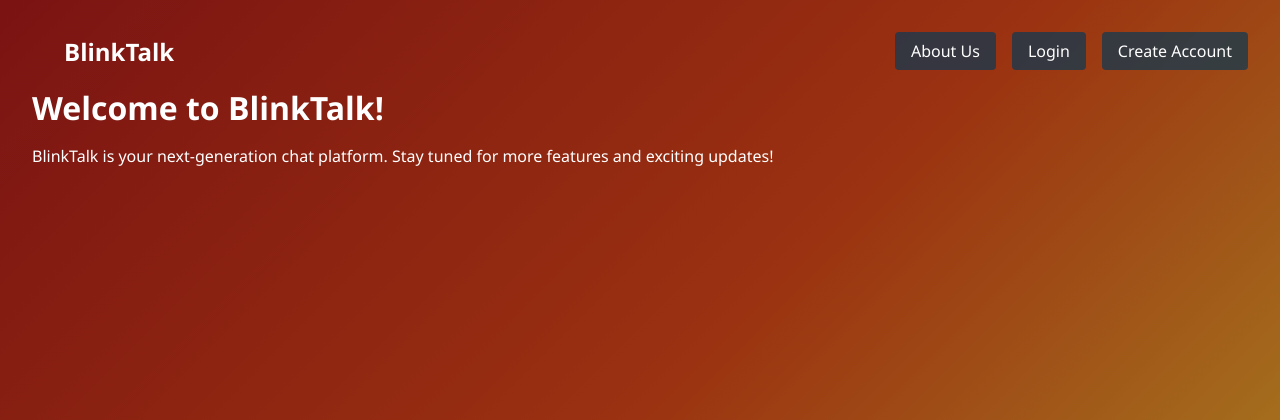
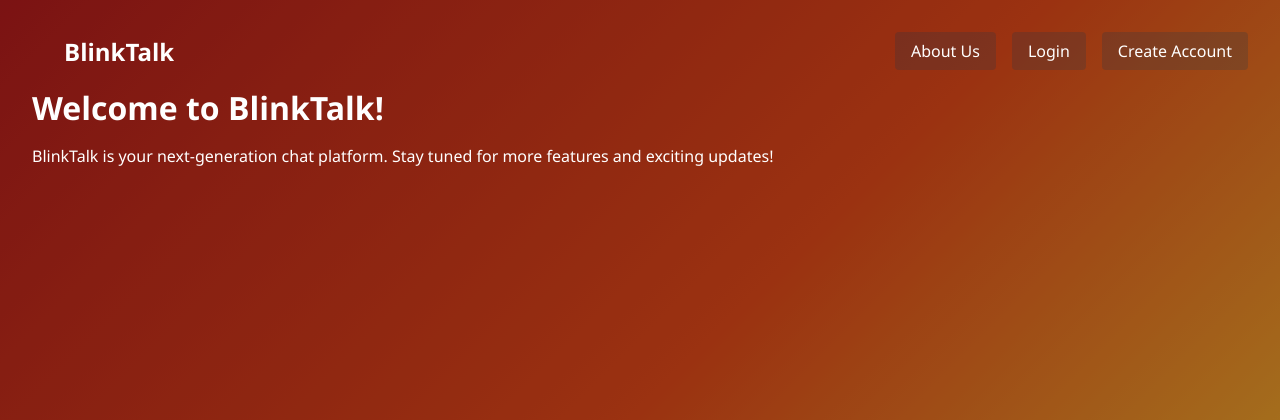
Before and after one commit to davidvillon04/blinktalk, a Flask app: page / in a window 1280 px wide. Shown: the top 420 px of the page. Run offline with Flask 3, Linux system fonts and the light colour scheme.

Commit message:
Created styles.css

```diff
--- a/backend/templates/base.html
+++ b/backend/templates/base.html
@@ -8,127 +8,10 @@
          rel="stylesheet"
          href="https://cdnjs.cloudflare.com/ajax/libs/font-awesome/6.4.0/css/all.min.css"
       />
-      <style>
-         /* Reset some default margins/padding */
-         * {
-            margin: 0;
-            padding: 0;
-            box-sizing: border-box;
-         }
-
-         body {
-            font-family: "Segoe UI", Tahoma, Geneva, Verdana, sans-serif;
-            /* Autumn-themed background gradient */
-            background: linear-gradient(135deg, #b71c1c, #e64a19, #fdd835);
-            min-height: 100vh;
-            color: #ffffff;
-            position: relative; /* create a stacking context */
-            overflow-x: hidden; /* optional, prevents horizontal scroll */
-         }
-
-         /*
-          The pseudo-element overlay:
-          - covers the entire screen
-          - uses a semi-transparent black
-          - sits behind the page content
-        */
-         body::before {
-            content: "";
-            position: fixed; /* so it stays put even when scrolling */
-            top: 0;
-            left: 0;
-            right: 0;
-            bottom: 0;
-            background: rgba(0, 0, 0, 0.329); /* adjust alpha as desired */
-            pointer-events: none; /* don't block clicks */
-            z-index: 0; /* behind content */
-         }
-
-         /*
-          Make all direct children of body (i.e., your page content) appear above the overlay
-          by giving them a higher z-index. This ensures the overlay is "behind" everything.
-        */
-         body > * {
-            position: relative;
-            z-index: 1;
-         }
-
-         h1,
-         h2,
-         h3 {
-            margin-bottom: 1rem;
-         }
-
-         /* Form styling */
-         form {
-            display: flex;
-            flex-direction: column;
-            gap: 1rem;
-         }
-
-         label {
-            font-weight: 500;
-         }
-
-         input[type="text"],
-         input[type="password"] {
-            padding: 0.5rem;
-            border: 1px solid #ccc;
-            border-radius: 4px;
-            border-color: #d84315;
-            background-color: rgba(255, 255, 255, 0.9);
-            color: #333;
-         }
-
-         input[type="submit"] {
-            background-color: #e64a19;
-            color: #ffffff;
-            border: none;
-            padding: 0.7rem;
-            border-radius: 4px;
-            cursor: pointer;
-            font-size: 1rem;
-            transition: background-color 0.3s ease;
-         }
-
-         input[type="submit"]:hover {
-            background-color: #d84315;
-         }
-
-         a {
-            color: #ffcc80;
-            text-decoration: underline;
-         }
-
-         a:hover {
-            color: #ffffff;
-         }
-
-         .flash-messages {
-            margin-bottom: 1rem;
-            color: #ffcccc;
-            font-weight: bold;
-         }
-
-         meter {
-            width: 100%;
-            height: 10px;
-         }
-         meter::-webkit-meter-bar {
-            background: #ddd;
-            border-radius: 4px;
-         }
-         meter::-webkit-meter-optimum-value {
-            background: var(--strength-color, #ff4444);
-            border-radius: 4px;
-         }
-         meter::-moz-meter-bar {
-            background: var(--strength-color, #ff4444);
-            border-radius: 4px;
-         }
-      </style>
+      <!-- Link to external CSS file -->
+      <link rel="stylesheet" href="{{ url_for('static', filename='css/styles.css') }}" />
    </head>
    <body>
-      {% block content %} {% endblock %}
+      {% block content %}{% endblock %}
    </body>
 </html>
--- a/backend/templates/index.html
+++ b/backend/templates/index.html
@@ -15,39 +15,9 @@
 
    <!-- Right side: Links/Buttons -->
    <div style="display: flex; gap: 1rem">
-      <a
-         href="{{ url_for('about') }}"
-         style="
-            padding: 0.5rem 1rem;
-            background-color: rgba(10, 58, 84, 0.7);
-            border-radius: 4px;
-            text-decoration: none;
-            color: #ffffff;
-         "
-         >About Us</a
-      >
-      <a
-         href="{{ url_for('login') }}"
-         style="
-            padding: 0.5rem 1rem;
-            background-color: rgba(10, 58, 84, 0.7);
-            border-radius: 4px;
-            text-decoration: none;
-            color: #ffffff;
-         "
-         >Login</a
-      >
-      <a
-         href="{{ url_for('register') }}"
-         style="
-            padding: 0.5rem 1rem;
-            background-color: rgba(10, 58, 84, 0.7);
-            border-radius: 4px;
-            text-decoration: none;
-            color: #ffffff;
-         "
-         >Create Account</a
-      >
+      <a href="{{ url_for('about') }}" class="nav-button">About Us</a>
+      <a href="{{ url_for('login') }}" class="nav-button">Login</a>
+      <a href="{{ url_for('register') }}" class="nav-button">Create Account</a>
    </div>
 </nav>
 
@@ -59,4 +29,21 @@
       updates!
    </p>
 </div>
+
+<style>
+   .nav-button {
+      padding: 0.5rem 1rem;
+      background-color: rgba(10, 58, 84, 0.2);
+      border-radius: 4px;
+      text-decoration: none;
+      color: #ffffff;
+      transition: background-color 0.2s ease, transform 0.2s ease;
+   }
+
+   .nav-button:hover {
+      background-color: rgba(10, 58, 84, 0.575);
+      transform: scale(1.05);
+   }
+</style>
+
 {% endblock %}
```
Also changed, not shown: backend/static/css/styles.css (added, +117 -0 lines).
